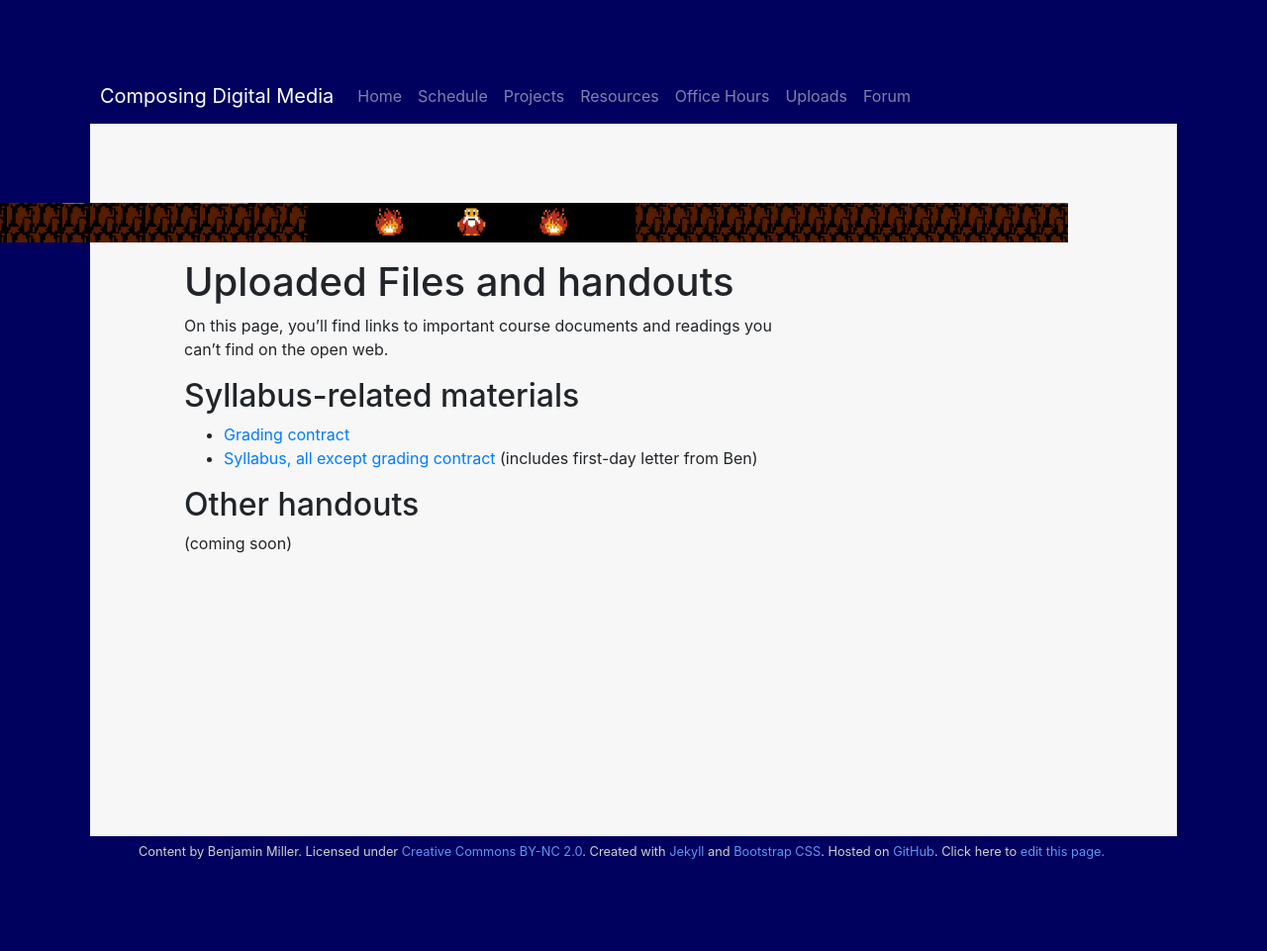
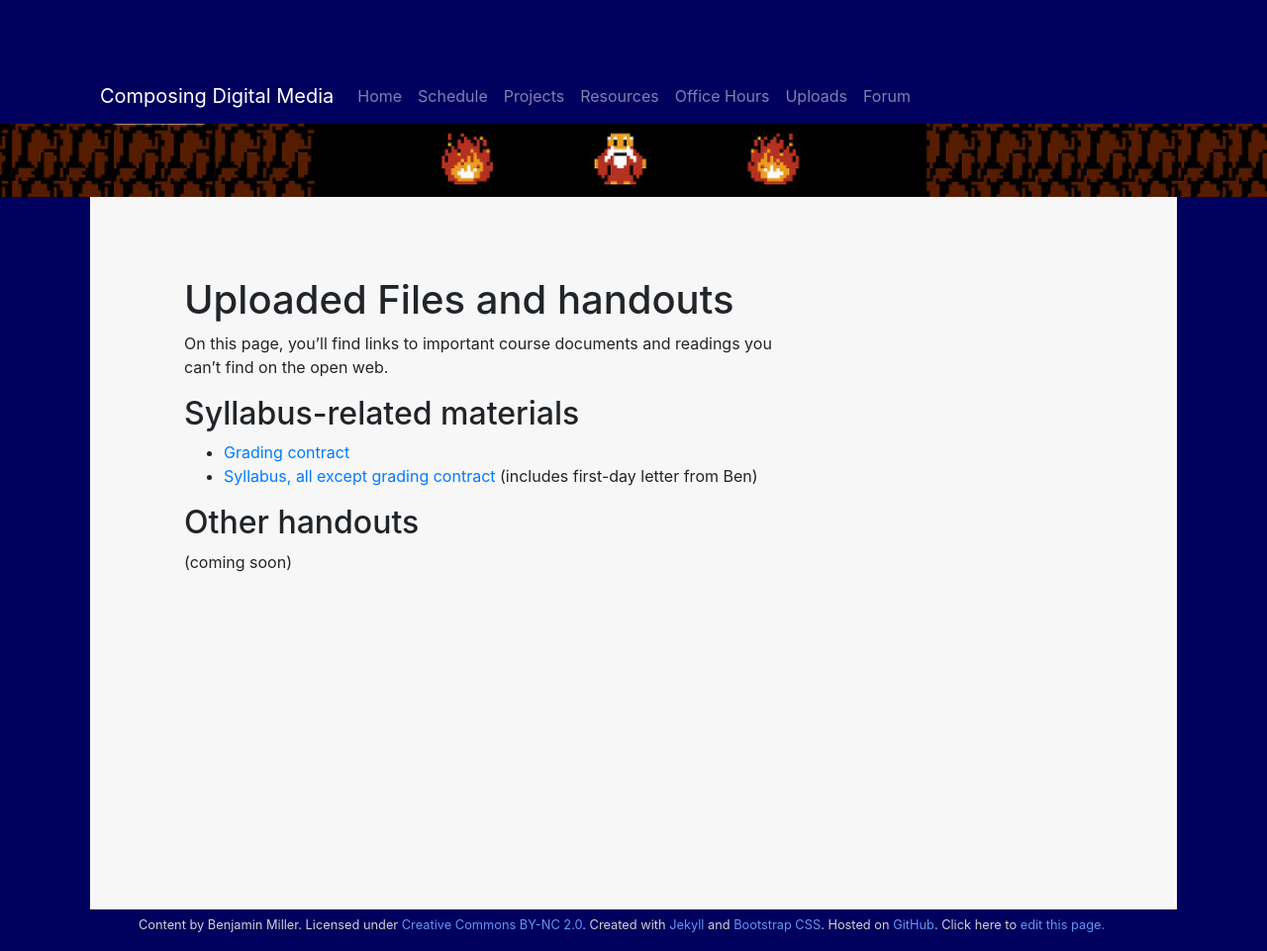
Before and after one commit to benmiller314/cdm2020spring, a Jekyll site: the page built from uploads.md, in a window 1280 px wide. Shown: the whole page at 99% size. Built offline with Jekyll 4.4.1, drawn with Linux system fonts in a browser that asks for light colours; our own code applies the rules of GitHub Pages for plain Markdown files; before the commit the page ends 900 px from its top, so only the background shows below that.

Commit message:
restructure location of featured image

```diff
--- a/uploads.md
+++ b/uploads.md
@@ -1,8 +1,9 @@
 ---
 layout: default
+featuredimage: "dangerous-to-go-alone-wide.jpg"
+featuredalt: "banner: It's dangerous to go alone. Take this!"
+featuredtitle: "image modified from still of *The Legend of Zelda* by Shigeru Miyamoto and Nintendo."
 ---
-
-<img src="assets/img/dangerous-to-go-alone-wide.jpg" class="banner" alt="banner: It's dangerous to go alone. Take this!" title="image modified from still of *The Legend of Zelda* by Shigeru Miyamoto and Nintendo."/>
 
 
 # Uploaded Files and handouts
```
